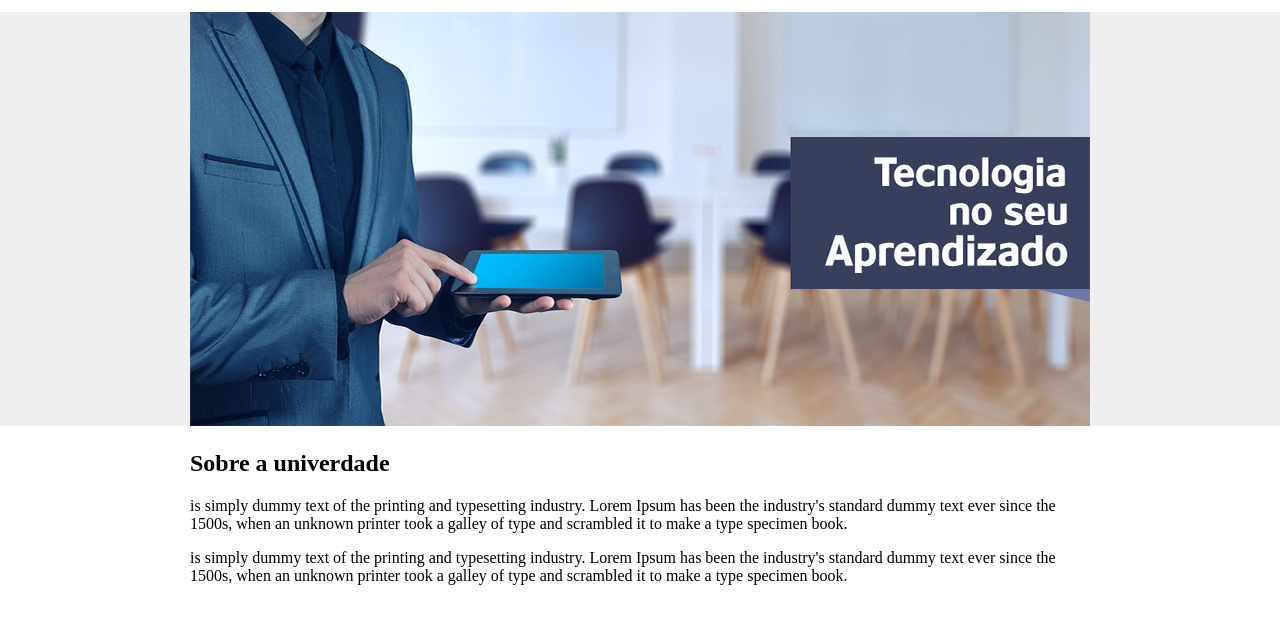
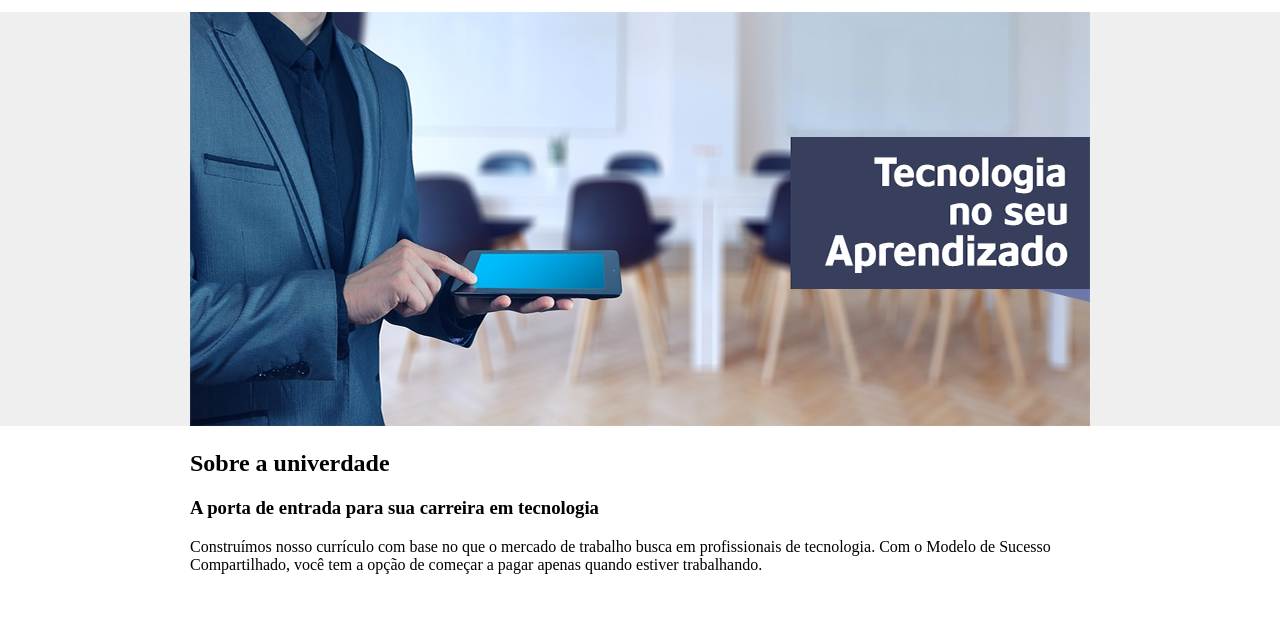
Before and after one commit to lucasteodosio/testesite, a plain HTML site: page index.html in a window 1280 px wide. Shown: the part 92-716 px from the top of the page. Drawn offline with Linux system fonts and the light colour scheme.

Commit message:
Update index.html

```diff
--- a/index.html
+++ b/index.html
@@ -41,12 +41,12 @@
                         Sobre a univerdade
                     </h2>
 
-                    <p>
-                        is simply dummy text of the printing and typesetting industry. Lorem Ipsum has been the industry's standard dummy text ever since the 1500s, when an unknown printer took a galley of type and scrambled it to make a type specimen book.
-                    </p>
+                    <h3>
+                        A porta de entrada‍ para sua carreira em tecnologia
+                    </h3>
 
                     <p>
-                        is simply dummy text of the printing and typesetting industry. Lorem Ipsum has been the industry's standard dummy text ever since the 1500s, when an unknown printer took a galley of type and scrambled it to make a type specimen book.
+                        Construímos nosso currículo com base no que o mercado de trabalho busca em profissionais de tecnologia. Com o Modelo de Sucesso Compartilhado, você tem a opção de começar a pagar apenas quando estiver trabalhando.
                     </p>
                 </div>
             </div>
```
